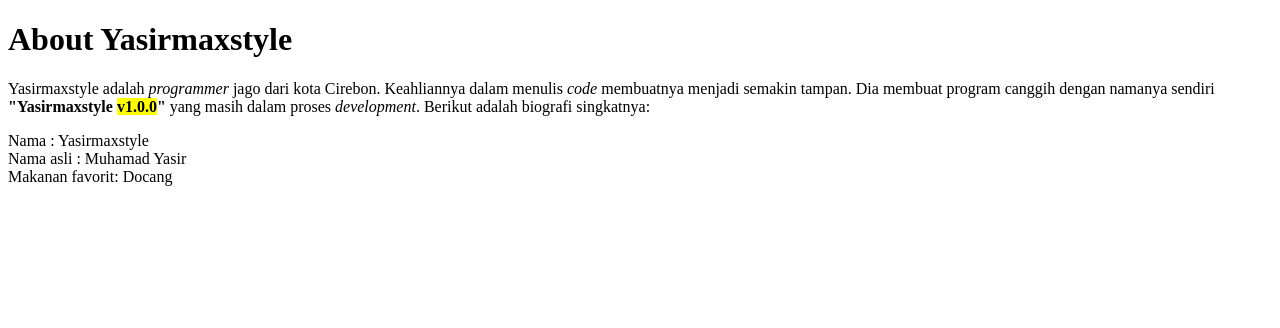
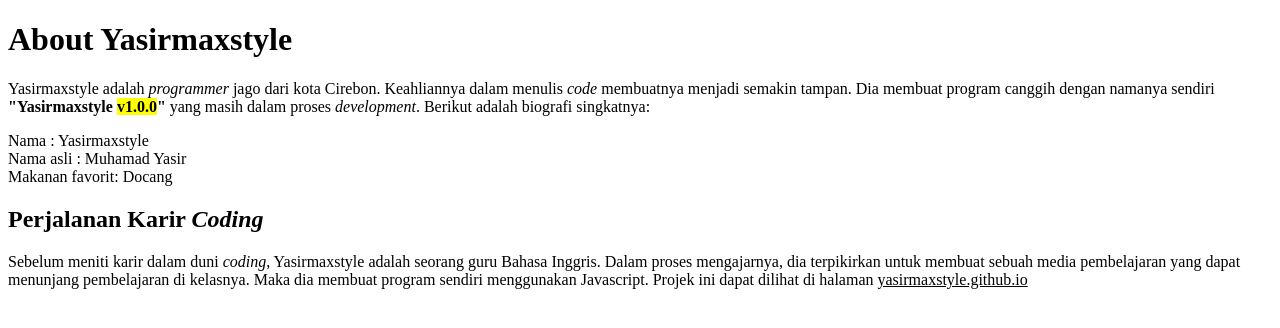
Before and after one commit to yasirmaxstyle/fgo24-css-basic, a website: page index.html in a window 1280 px wide. Drawn offline with Linux system fonts and the light colour scheme.

Commit message:
docs: add career path story  of yasirmaxstyle

```diff
--- a/index.html
+++ b/index.html
@@ -23,7 +23,13 @@
         Nama asli : Muhamad Yasir<br>
         Makanan favorit: Docang
     </p>
-
+    <h2>Perjalanan Karir <i>Coding</i></h2>
+    <p>
+        Sebelum meniti karir dalam duni <i>coding</i>, Yasirmaxstyle adalah seorang guru Bahasa Inggris. Dalam proses
+        mengajarnya, dia terpikirkan untuk membuat sebuah media pembelajaran yang dapat menunjang pembelajaran di
+        kelasnya. Maka dia membuat program sendiri menggunakan Javascript. Projek ini dapat dilihat di halaman
+        <u>yasirmaxstyle.github.io</u>
+    </p>
 </body>
 
 </html>
```
